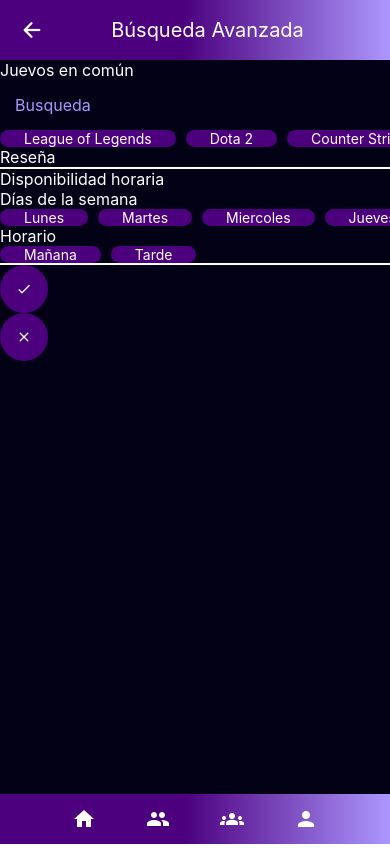
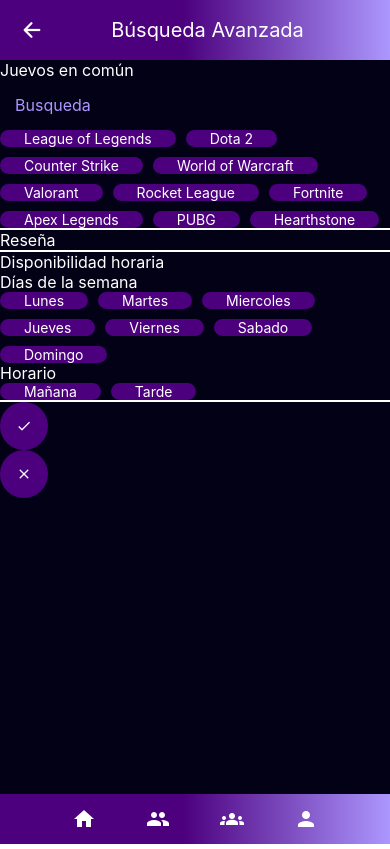
Before and after one commit to Siuss/gamerly-frontend, a React Native app: screen /busquedaAvanzada in a window 390 px wide. Built offline with nearby package versions, Linux system fonts and the light colour scheme.

Commit message:
Se agrega flexWrap: 'wrap' para que las pildoras (children) hagan el salto de línea.

```diff
--- a/src/componentes/bloques/ListaDePildoras.jsx
+++ b/src/componentes/bloques/ListaDePildoras.jsx
@@ -18,6 +18,7 @@ const styles = StyleSheet.create({
     width: "fit-content",
     display:"flex",
     flexDirection:"row",
+    flexWrap: 'wrap',
     gap:10,
   },
 });
--- a/src/componentes/vistas/BusquedaAvanzada.jsx
+++ b/src/componentes/vistas/BusquedaAvanzada.jsx
@@ -106,6 +106,8 @@ export const BusquedaAvanzada = () => {
       <Parrafo variante="blancoM">Juevos en común</Parrafo>
       <BarraBusqueda text={searchText} onChangeText={onChangeSearchText}/>
       <ListaDePildoras items={juegos}/>
+      <Divisor />
+
       <Parrafo variante="blancoM">Reseña</Parrafo>
       {/* TODO: Barra de RESEÑA */}
 
@@ -115,8 +117,8 @@ export const BusquedaAvanzada = () => {
       <ListaDePildoras items={dias}/>
       <Parrafo variante="blancoM">Horario</Parrafo>
       <ListaDePildoras items={momentosDelDia}/>
+
       <Divisor />
-      {/* TODO: Botonera */}
       <BotonFlotante name="check" />
       <BotonFlotante name="close" />
     </View>
```
